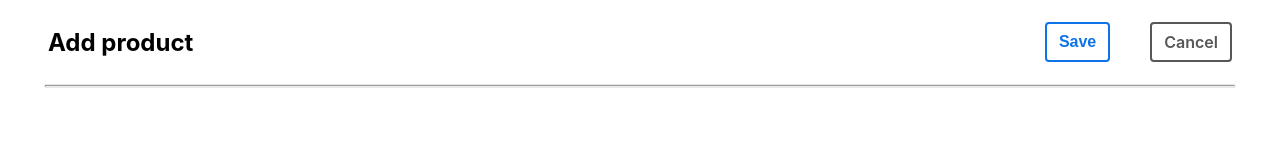
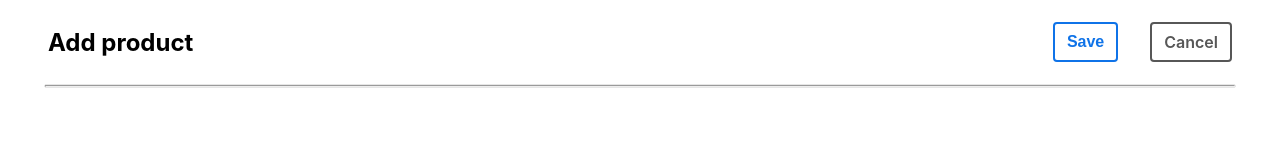
Before and after one commit to Metwesh/scandiweb-product-page, a React (Create React App) app: page /add-product in a window 1280 px wide. Shown: the top 153 px of the page. Built offline with nearby package versions, Linux system fonts and the light colour scheme.

Commit message:
Final touches p2

```diff
--- a/src/scss/_navigation.scss
+++ b/src/scss/_navigation.scss
@@ -26,7 +26,7 @@ h1:not(.ignore) {
 }
 
 .space {
-  margin-left: 2.5rem;
+  margin-left: 2rem;
   @include breakpoint-down(small) {
     margin-left: 1rem;
   }
```
